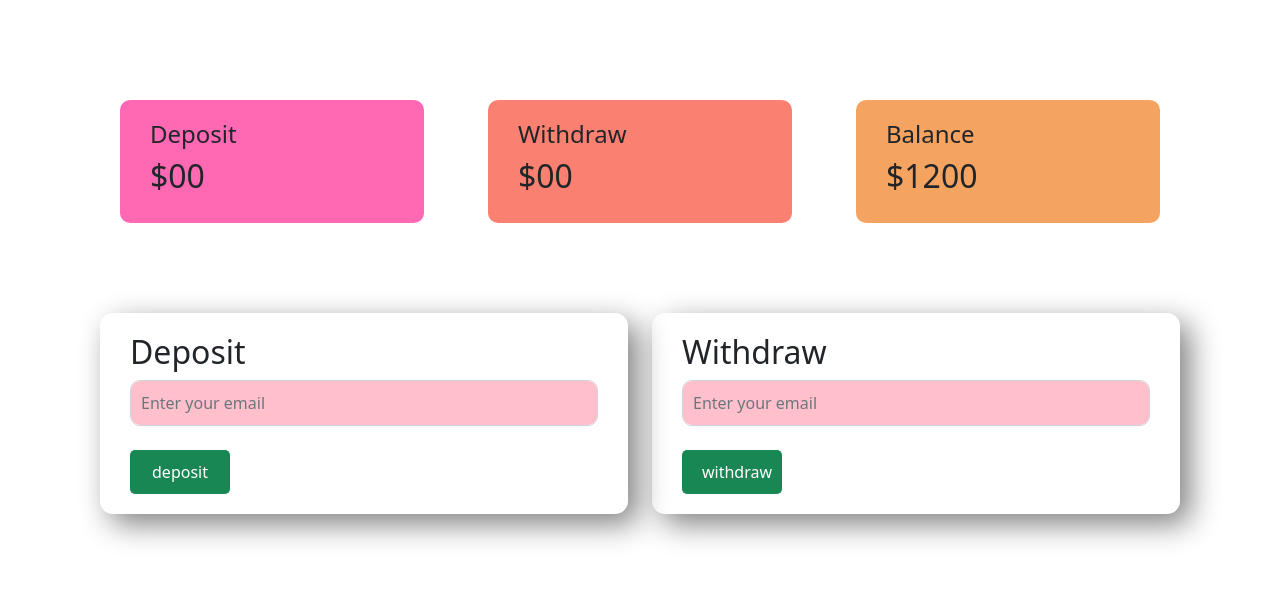
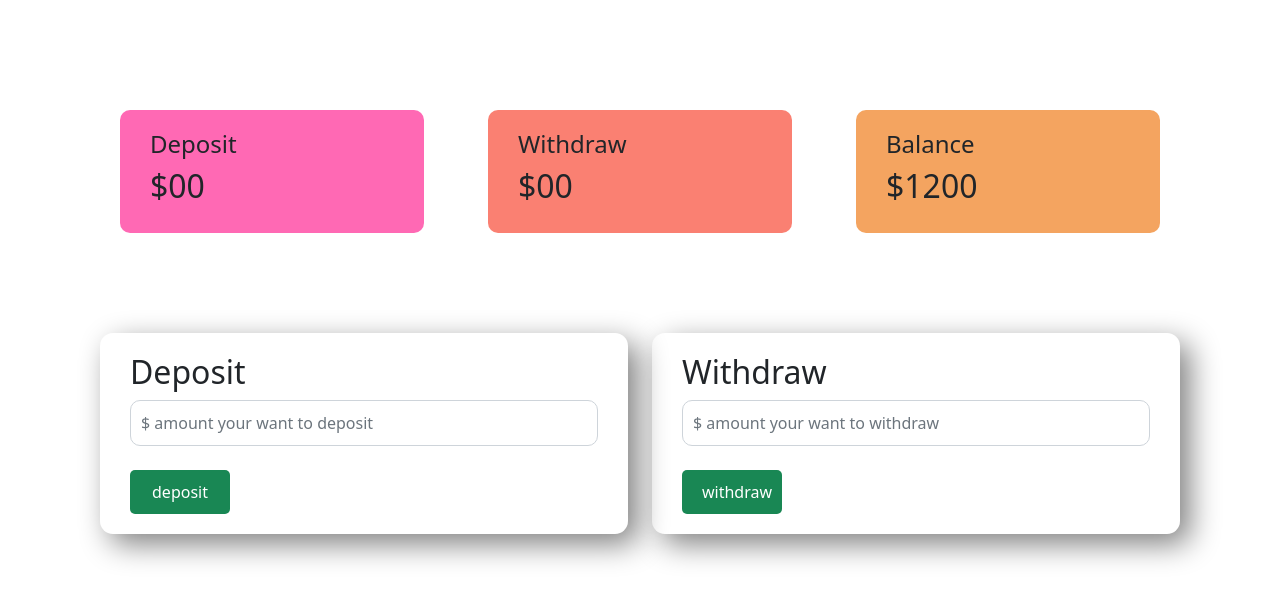
Before and after one commit to 123mdshohelmia/Rural-Bank, a plain HTML site: page index.html in a window 1280 px wide. Both pictures are taken after a click on the button "Enter". Drawn offline with nearby package versions, Linux system fonts and the light colour scheme.

Commit message:
I have finish the bank website

```diff
--- a/index.html
+++ b/index.html
@@ -22,7 +22,7 @@
 
     <div id="transition-area">
         <div class="row">
-            <div class="col-md-4 ">
+            <div class="col-md-4">
                 <div class="deposit common">
                     <h4>Deposit</h4>
                     <h2>$<span id="currentDeposit">00</span></h2>
@@ -45,7 +45,7 @@
             <div class="col-md-6">
                 <div class="form-area">
                     <h2>Deposit</h2>
-                    <input id="depositAdd" type="text" placeholder="Enter your email" class="form-control">
+                    <input id="depositAdd" type="text" placeholder="$ amount your want to deposit" class="form-control">
                     <br>
                     <button id="deposit" class="btn btn-success">deposit</button>
                 </div>
@@ -53,7 +53,7 @@
             <div class="col-md-6">
                 <div class="form-area">
                     <h2>Withdraw</h2>
-                    <input id="withdrawAmount" type="text" placeholder="Enter your email" class="form-control">
+                    <input id="withdrawAmount" type="text" placeholder="$ amount your want to withdraw" class="form-control">
                     <br>
                     <button id="addWithdraw" class="btn btn-success">withdraw</button>
                 </div>
@@ -98,7 +98,10 @@
         addWithdraw.addEventListener("click", function() {
             // console.log("please click me");
             const withdrawNumber = getInputNumber("withdrawAmount");
-            console.log(withdrawNumber);
+            updateSpanText("currentWithdraw", withdrawNumber);
+            updateSpanText("currentBalance", -1 * withdrawNumber);
+            document.getElementById("withdrawNumber").value = "";
+
 
         })
 
--- a/style.css
+++ b/style.css
@@ -18,8 +18,7 @@ body {
 
 .form-area input {
     padding: 10px;
-    color: honeydew;
-    background-color: pink;
+    color: black background-color: pink;
     border-radius: 10px;
 }
 
@@ -51,7 +50,7 @@ body {
 }
 
 .common {
-    margin: 0px 20px;
+    margin: 10px 20px;
     padding: 20px 30px;
     border-radius: 10px;
 }
```
